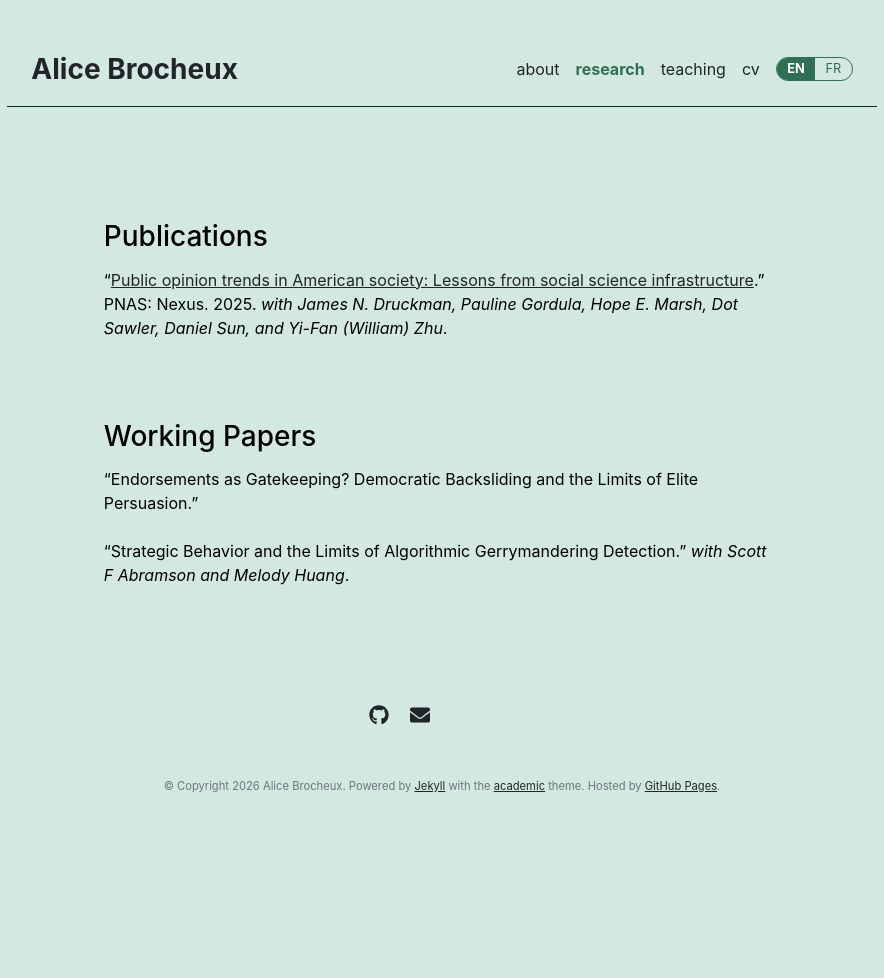
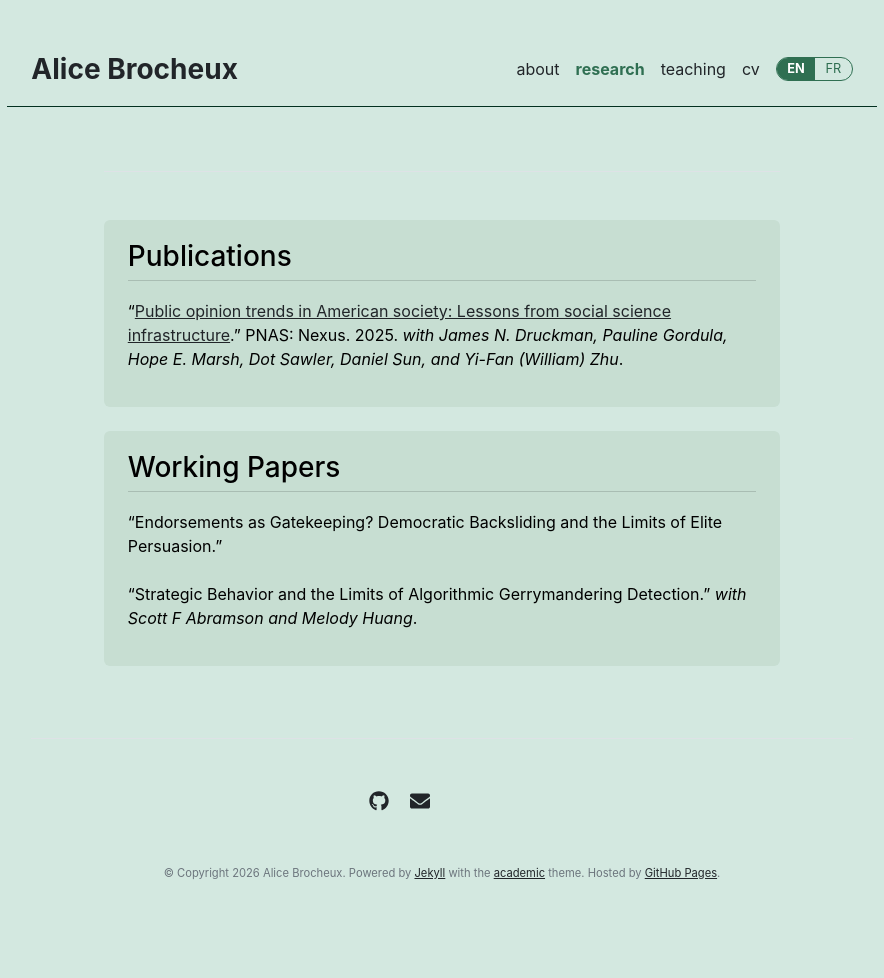
Before and after one commit to AliceBrocheux/alicebrocheux.github.io, a Jekyll site: the page built from research.md, in a window 1280 px wide. Shown: the whole page, without its empty margins (198-1082 px from the left). Built offline with Jekyll 4.4.1, drawn with Linux system fonts in a browser that asks for light colours; before the commit the page ends 900 px from its top, so only the background shows below that.

Commit message:
Add underline to section headings and a background box
Publications/Working Papers/Teaching Assistant sections now sit in a
slightly darker green box (#c7ded2 vs the page's #d3e8e0), with a
thin underline below each heading, in both English and French.

Co-Authored-By: Claude Sonnet 5 <noreply@anthropic.com>
Claude-Session: https://claude.ai/code/session_0155iGnd9qZpnMEwwTh5PQqH

```diff
--- a/assets/css/main.css
+++ b/assets/css/main.css
@@ -52,3 +52,16 @@ body a {
 .lang-toggle a:hover:not(.active) {
   background: #2f6f5222;
 }
+
+.section-box {
+  background-color: #c7ded2;
+  padding: 1.25rem 1.5rem;
+  border-radius: 6px;
+  margin-bottom: 1.5rem;
+}
+
+.section-box h3 {
+  border-bottom: 1px solid rgba(0, 0, 0, 0.15);
+  padding-bottom: 0.4rem;
+  margin-bottom: 0.75rem;
+}
--- a/research.md
+++ b/research.md
@@ -4,15 +4,20 @@ title: ""
 lang: en
 ---
 
+<div class="section-box" markdown="1">
+
 ### Publications
 <div style="height: 6px;"></div>
 "[Public opinion trends in American society: Lessons from social science infrastructure](https://doi.org/10.1093/pnasnexus/pgag002)." PNAS: Nexus. 2025. *with James N. Druckman, Pauline Gordula, Hope E. Marsh, Dot Sawler, Daniel Sun, and Yi-Fan (William) Zhu*.
 
-<br><br>
+</div>
 
+<div class="section-box" markdown="1">
 
 ### Working Papers
 <div style="height: 6px;"></div>
 "Endorsements as Gatekeeping? Democratic Backsliding and the Limits of Elite Persuasion."
 <div style="height: 8px;"></div>
 "Strategic Behavior and the Limits of Algorithmic Gerrymandering Detection." *with Scott F Abramson and Melody Huang*.
+
+</div>
```
Also changed, not shown: fr/research.md (+6 -1 lines), fr/teaching.md (+4 -0 lines), teaching.md (+4 -0 lines).
